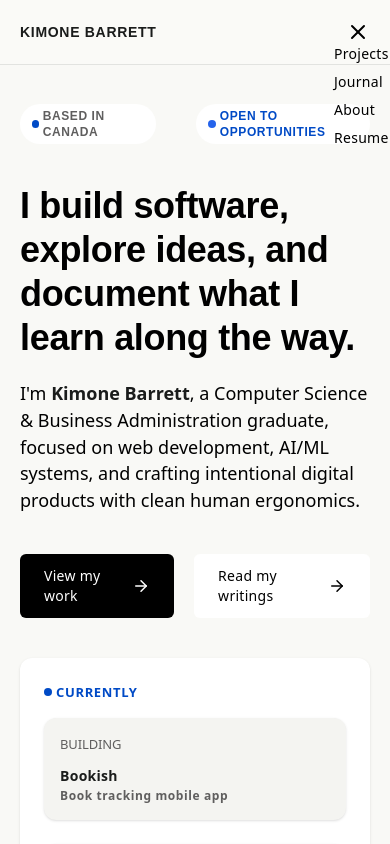
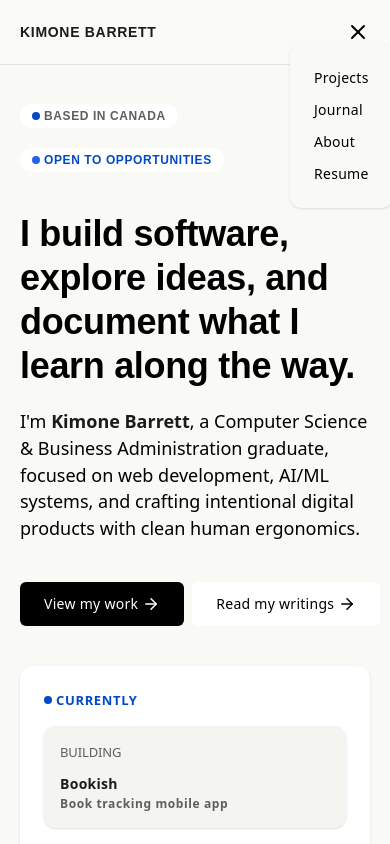
Before and after one commit to Kim-one/personal-website, a Next.js app: page / in a window 390 px wide. Both pictures are taken after a click on the icon 358 px from the left and 32 px from the top of the page. Shown: the top 844 px of the page. Built offline with nearby package versions, Linux system fonts and the light colour scheme.

Commit message:
improved responsiveness

```diff
--- a/app/NavBar.tsx
+++ b/app/NavBar.tsx
@@ -34,11 +34,11 @@ export function NavBar(){
                 <div className={'md:hidden relative'}>
                     {!openMenuMobile ?<Menu onClick={() => setOpenMenuMobile(!openMenuMobile)}/> : <X onClick={() => setOpenMenuMobile(!openMenuMobile)}/>}
                     {openMenuMobile && (
-                        <div className={'flex flex-col absolute gap-2 -left-1/2'}>
+                        <div className={'bg-surface shadow-sm rounded-xl flex flex-col gap-3 absolute -left-14 p-space-lg'}>
                             {NavLinks.map(link => {
                                 const isActive = pathName === link.href;
                                 return (
-                                    <Link key={link.href}
+                                    <Link key={link.href} onClick={() => setOpenMenuMobile(!openMenuMobile)}
                                           className={`${isActive ? 'text-primary border-b-2 border-primary' : ''} hover:text-primary-container text-label-md `}
                                           href={link.href}>{link.name}</Link>
                                 )
--- a/app/journal/page.tsx
+++ b/app/journal/page.tsx
@@ -56,7 +56,7 @@ export default function Journal() {
                             const isActive = activeCategory === category;
                             return (
                                 <button key={category}
-                                        className={`px-3.5 py-1.5 rounded-full text-label-md font-label-md font-bold tracking-tight transition-opacity ${Category_Styles[category]} ${isActive ? 'opacity-100' : 'opacity-60 hover:opacity-100'}`}
+                                        className={`px-3.5 py-1.5 shadow-sm rounded-full text-label-md font-label-md font-bold tracking-tight transition-opacity ${Category_Styles[category]} ${isActive ? 'opacity-100' : 'opacity-60 hover:opacity-100'}`}
                                         onClick={() => setActiveCategory(category)}>
                                     {category}</button>
                             );
--- a/app/page.tsx
+++ b/app/page.tsx
@@ -14,7 +14,7 @@ export default function Home() {
           <div className={"lg:max-w-[1120px] max-w-[350px] mx-auto "}>
               {/*Hero Section*/}
               <section className={'lg:pt-16 pt-10'}>
-                  <div className={'flex lg:flex-wrap items-center gap-10 mb-10'}>
+                  <div className={'flex flex-col lg:flex-wrap lg:items-center items-start gap-5 lg:gap-10 mb-10'}>
                       <div className={'inline-flex items-center rounded-full bg-background py-1 px-3 gap-[0.25rem]'}>
                           <span className={'h-2 w-2 bg-primary rounded-full'}></span>
                           <span className={'uppercase text-label-sm font-label-sm text-secondary tracking-wider'}>Based in Canada</span>
@@ -34,13 +34,13 @@ export default function Home() {
                           focused on web development, AI/ML systems, and crafting intentional digital products with clean human ergonomics.
                       </p>
                   </div>
-                  <div className={'mt-10 mb-10 flex gap-5 text-label-md'}>
+                  <div className={'mt-10 mb-10 flex gap-2 lg:gap-5 text-label-md'}>
                       <a href={'/projects'} className={'bg-black hover:bg-primary text-white py-3 px-6 inline-flex items-center gap-1 rounded-md transition-all duration-150 group'}>
-                          <span>View my work</span>
+                          <span className={'whitespace-nowrap'}>View my work</span>
                           <span><ArrowRight size={18} className={'group-hover:translate-x-0.5 transition-transform'}/></span>
                       </a>
                       <a href={'/journal'} className={'bg-white hover:text-primary text-black py-3 px-6 rounded-md group inline-flex items-center gap-1 transition-all duration-150 group'}>
-                          <span>Read my writings</span>
+                          <span className={'whitespace-nowrap'}>Read my writings</span>
                           <span><ArrowRight className={'group-hover:translate-x-0.5 transition-transform'} size={18}/></span>
                       </a>
                   </div>
--- a/app/projects/page.tsx
+++ b/app/projects/page.tsx
@@ -50,7 +50,7 @@ export default function ProjectsPage() {
                             {Sections.map((section, i) => (
                                 <div key={i}
                                      onClick={() => setActiveTab(section)}
-                                     className={`${activeTab === section ? '' : 'opacity-60'} ${SectionStyles[section]} rounded-full px-3.5 py-1.5 font-bold tracking-tight font-label-md text-label-md hover:cursor-pointer`}>
+                                     className={`${activeTab === section ? '' : 'opacity-60'} ${SectionStyles[section]} rounded-full shadow-sm px-3.5 py-1.5 font-bold tracking-tight font-label-md text-label-md hover:cursor-pointer`}>
                                     {section}
                                 </div>
                             ))}
--- a/components/MonthlyEntryCard.tsx
+++ b/components/MonthlyEntryCard.tsx
@@ -9,15 +9,15 @@ type MonthlyEntryCardProps = {
 export const MonthlyEntryCard = ({entry}: MonthlyEntryCardProps) => {
     return (
         <div className={'bg-background border border-surface-container-highest p-space-lg rounded-xl shadow-sm group'}>
-            <div className={'inline-flex items-center gap-2 mb-space-md'}>
-                <span className={'uppercase bg-[#DDEEDB] text-[#166534] border border-[#166534]/15 rounded-full px-3 py-1 shadow-sm text-code-sm font-code-sm'}>
+            <div className={'flex flex-col md:flex-row items-start md:items-center gap-2 mb-space-md'}>
+                <span className={'uppercase bg-[#DDEEDB] text-[#166534] inline-flex flex-nowrap border border-[#166534]/15 rounded-full px-space-sm py-space-xs lg:px-3 lg:py-1 shadow-sm text-code-sm font-code-sm'}>
                     {entry.type} {'\u00B7'} {entry.totalReadTime} min read
                 </span>
                 <span className={'text-secondary text-code-sm font-code-sm uppercase'}>Article of the Month</span>
             </div>
             <div className={'grid grid-cols-1 md:grid-cols-12 gap-space-xl'}>
                 <div className={'lg:col-span-7'}>
-                    <h3 className={'font-headline-xl text-headline-lg text-on-surface leading-tight tracking-tight group-hover:text-primary transition-colors duration-150 mb-space-lg'}>
+                    <h3 className={'font-headline-xl-mobile text-headline-lg-mobile lg:font-headline-xl lg:text-headline-lg text-on-surface leading-tight tracking-tight group-hover:text-primary transition-colors duration-150 mb-space-lg'}>
                         {entry.title}
                     </h3>
                     <p className={'text-body-lg font-body-lg text-secondary leading-relaxed mb-space-lg'}>
```
